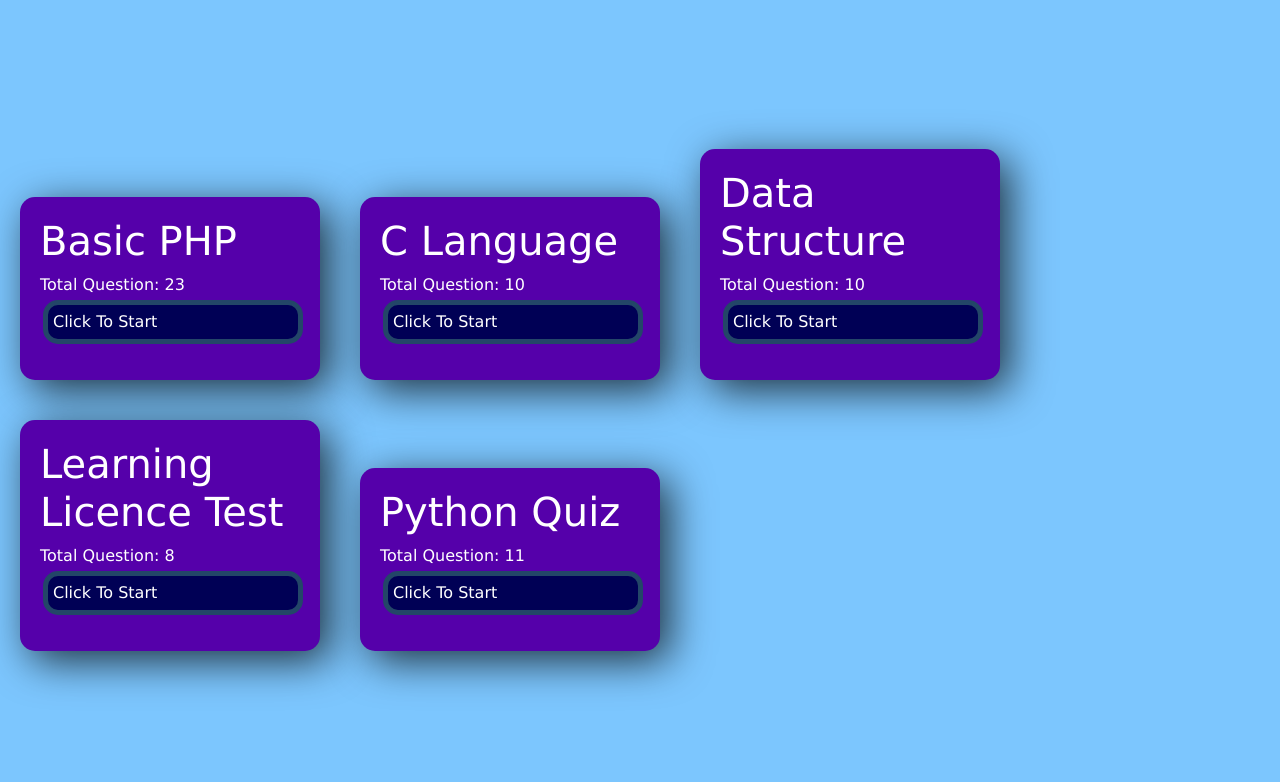
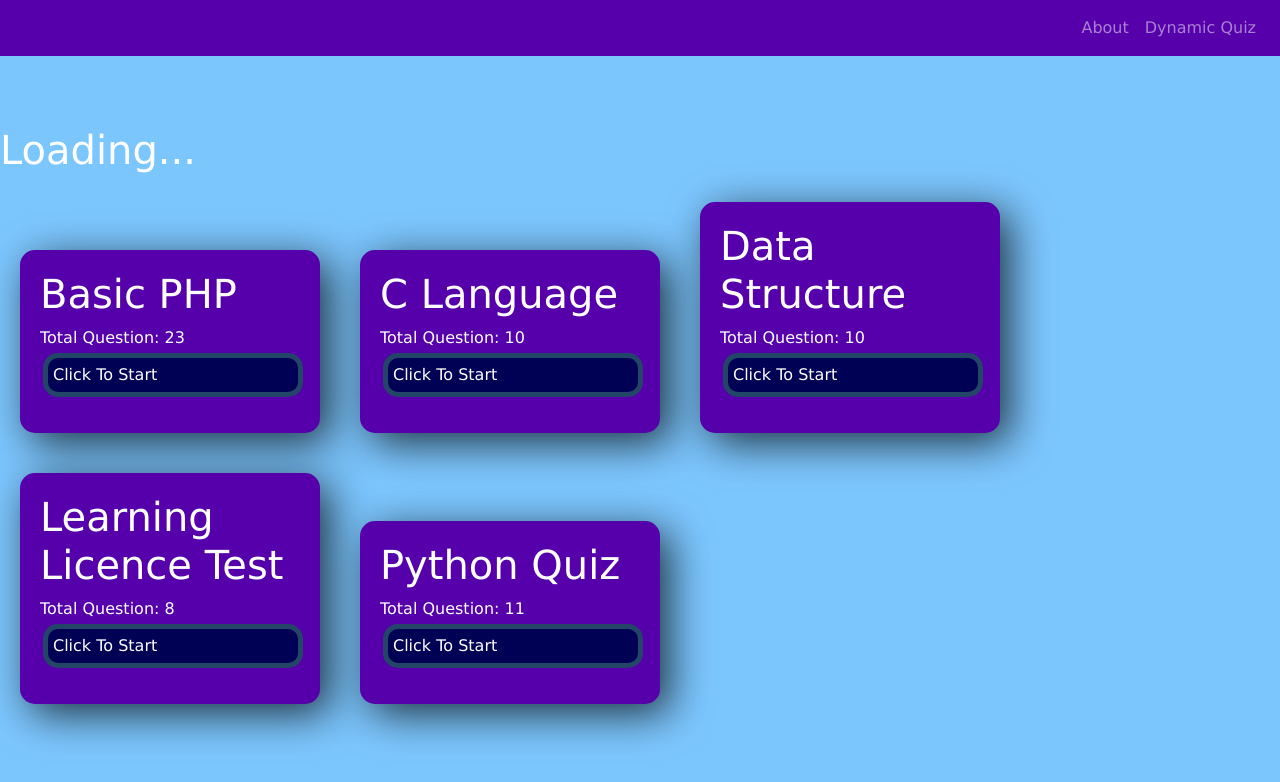
Before and after one commit to ankit-hindustani/dynamicQuiz, a React (Create React App) app: page /About in a window 1280 px wide. Shown: the top 782 px of the page. Built offline with nearby package versions, Linux system fonts and the light colour scheme.

Commit message:
add header

```diff
--- a/package.json
+++ b/package.json
@@ -11,6 +11,7 @@
     "react-bootstrap": "^1.4.0",
     "react-dom": "^17.0.1",
     "react-progressbar": "^15.4.1",
+    "react-router-dom": "^5.2.0",
     "react-scripts": "4.0.1",
     "web-vitals": "^0.2.4"
   },
--- a/public/index.html
+++ b/public/index.html
@@ -5,12 +5,13 @@
     <link rel="apple-touch-icon" sizes="180x180" href="favicon_io/apple-touch-icon.png">
   <link rel="icon" type="image/png" sizes="32x32" href="favicon_io/favicon-32x32.png">
 <link rel="icon" type="image/png" sizes="16x16" href="favicon_io/favicon-16x16.png">
+
+<!-- react bootstrap -->
 <link rel="manifest" href="/site.webmanifest">
-
 <link
   rel="stylesheet"
-  href="https://maxcdn.bootstrapcdn.com/bootstrap/4.5.3/css/bootstrap.min.css"
-  integrity="sha384-TX8t27EcRE3e/ihU7zmQxVncDAy5uIKz4rEkgIXeMed4M0jlfIDPvg6uqKI2xXr2"
+  href="https://maxcdn.bootstrapcdn.com/bootstrap/4.5.0/css/bootstrap.min.css"
+  integrity="sha384-9aIt2nRpC12Uk9gS9baDl411NQApFmC26EwAOH8WgZl5MYYxFfc+NcPb1dKGj7Sk"
   crossorigin="anonymous"
 />
 
--- a/src/App.js
+++ b/src/App.js
@@ -1,7 +1,8 @@
 import React, { useState } from 'react';
+import {Switch, Route } from 'react-router-dom';
 import ShowQuestion from './components/ShowQuestion';
 import questionNameList from './questions/questionNameList';
-
+import About from "./components/About";
 
 
 export default function App() {
@@ -13,6 +14,9 @@ function HandleClick(topic){
 }
 	return (
 	<>
+  <Switch>
+    <Route exact path="/About" component={About}/>
+  </Switch>
     {questionNameList.map((topic)=>{
       return isClicked?
                 <div className="homeQuestionList" >
--- /dev/null
+++ b/src/components/About.js
@@ -0,0 +1,5 @@
+import React from "react";
+function About(){
+    return <h1>Loading...</h1>
+}
+export default About;
--- /dev/null
+++ b/src/components/Header.js
@@ -0,0 +1,16 @@
+import {Navbar, Nav} from 'react-bootstrap/'
+
+export default function Header(){
+    return(<>
+<Navbar navbar-inverse fixed="top"  collapseOnSelect expand="sm" className="nav-color" variant="dark">
+<Navbar.Toggle  aria-controls="responsive-navbar-nav" />
+  <Navbar.Collapse id="responsive-navbar-nav">
+   <Nav className="ml-auto">
+      <Nav.Link href="/About">About</Nav.Link>
+      <Nav.Link eventKey={2} href="/">Dynamic Quiz</Nav.Link>
+    </Nav>
+  </Navbar.Collapse>
+</Navbar>
+</>
+    )
+}
--- a/src/components/ShowQuestion.js
+++ b/src/components/ShowQuestion.js
@@ -82,7 +82,7 @@ export default function ShowQuestion(props) {
 					</div>
 					<div className='answer-section'>
 						{questions[currentQuestion].answerOptions.map((answerOption) => (
-							<button onClick={() => handleAnswerOptionClick(answerOption.isCorrect)}>{answerOption.answerText}</button>
+							<button className="custom-btn" onClick={() => handleAnswerOptionClick(answerOption.isCorrect)}>{answerOption.answerText}</button>
 						))}
 					</div>
 				</>
--- a/src/index.css
+++ b/src/index.css
@@ -17,11 +17,13 @@ body {
   justify-content: center;
   align-items: center;
   min-height: 100vh;
+  padding-top: 50px;
 
 }
 
 .app {
   background-color:#50A;
+
   width: auto;
   min-width: 300px;
   max-width: 600px;
@@ -56,6 +58,11 @@ body {
     margin-top: 0px;
 
   }
+
+}
+
+.nav-color{
+  background-color: #50A;
 
 }
 
--- a/src/index.js
+++ b/src/index.js
@@ -2,16 +2,16 @@ import React from 'react';
 import ReactDOM from 'react-dom';
 import './index.css';
 import App from './App';
-import reportWebVitals from './reportWebVitals';
+import Header from './components/Header';
+import { BrowserRouter } from 'react-router-dom';
+// import 'bootstrap/dist/css/bootstrap.min.css';
 
 ReactDOM.render(
-  <React.StrictMode>
-    <App />
-  </React.StrictMode>,
+    <BrowserRouter>
+     <Header />
+      <App />
+    </BrowserRouter> ,
+
+
   document.getElementById('root')
 );
-
-// If you want to start measuring performance in your app, pass a function
-// to log results (for example: reportWebVitals(console.log))
-// or send to an analytics endpoint. Learn more: https://bit.ly/CRA-vitals
-reportWebVitals();
```
Also changed, not shown: 2 other files (tests, documents, lock files or other folders).
